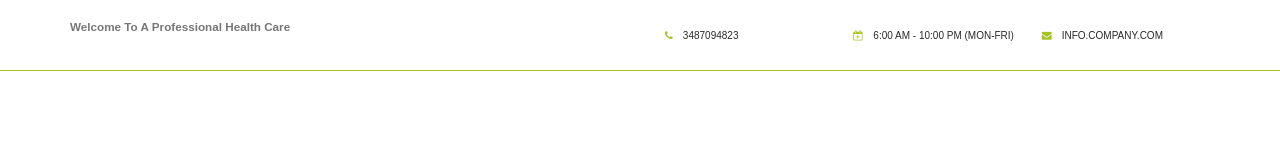
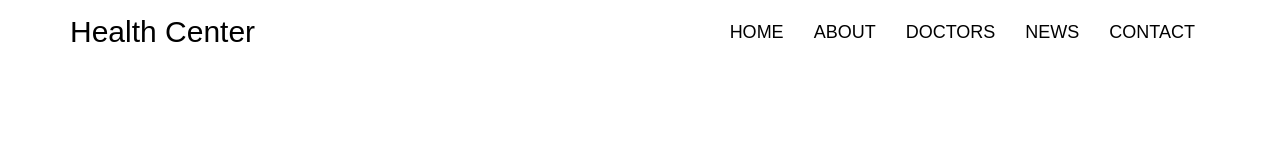
Before and after one commit to Ahmed-samir95/Health-Center, a plain HTML site: page index.html in a window 1280 px wide. Drawn offline with Linux system fonts and the light colour scheme.

Commit message:
Removing the main head section based on the customer's desire

```diff
--- a/css/style.css
+++ b/css/style.css
@@ -114,53 +114,108 @@ img{
     }
 }
 
-/* --------------------------------------------------------------------------------- */
-/* main head */
-.main-head{
-    border-bottom: 0.1rem solid var(--main-color);
+/* -------------------------------------------------------------------------------- */
+/* header */
+header{
+    width: 100%;
+    position: fixed;
+    z-index: 900;
+    padding: 1.5rem;
+ }
+
+.header-content{
+    display: flex;
+    justify-content: space-between;
+    align-items: center;
 }
 
-.main-content{
-    display: grid;
-    grid-template-columns: repeat(auto-fill, minmax(50rem, 1fr));
-    grid-gap: 3rem;
-    padding: 2rem 0;
+.header-content .logo-header .logo{
+    font-weight: normal;
+    font-size: 3rem;
+    cursor: pointer;
+
 }
 
-.main-content .main-head-title{
-    color: var(--paragraph-color);
+.header-content .nav{
+    display: flex;
+    justify-content: space-between;
+}
+@media(max-width: 767px){
+      .header-content .nav{
+        display: flex;
+        flex-direction: column;
+        position: absolute;
+        top: 0;
+        right: 0;
+        width: 30rem;
+        height: 100vh;
+        background-color: var(--heading-color);
+        align-items: center;
+        padding: 11rem 2rem;
+        transition: var(--main-transition) all cubic-bezier(0.075, 0.82, 0.165, 1);
+        transform: translateX(100%);
+        }
 }
 
-@media (min-width: 768px){
-    .main-content .main-head-info{
-        display: grid;
-        grid-template-columns: repeat(auto-fill, minmax(14rem, 1fr));
-        grid-gap: 1rem;
+.header-content .nav li a{
+    padding: 0 1.5rem;
+    color: var(--heading-color)
+    transition: var(--main-transition);
+    font-size: 1.8rem;
+}
+@media(max-width: 767px){
+    .header-content .nav li a{
+      margin-bottom: 0.8rem;
+      color: var(--bg-color);
+
     }
 }
 
-.main-content .main-head-info .main-item{
-    display: flex;
-    align-items: center;
+.header-content .nav li a:hover{
+    color: var(--main-color);
 }
 
-.main-content .main-head-info .main-item i{
-    padding: 1rem;
-    color: var(--main-color);
-    font-size: 1rem;
+.menu-icon{
+    display: flex;
+    flex-direction: column;
+    align-items: center;
+    justify-content: center;
+    row-gap: 0.5rem;
+    cursor: pointer;
+
+    z-index: 4;
+    transition: var(--main-transition);
+}
+@media (min-width: 768px) {
+    .menu-icon{
+        display: none;
+    }
 }
 
-.main-content .main-head-info .main-item a{
-    color: var(--heading-color);
+.menu-icon div{
+    display: block;
+    height: 0.2rem;
+    width: 2.2rem;
     transition: var(--main-transition);
-    font-size: 1rem;
+    background-color: var(--main-color);
 }
 
-.main-content .main-head-info .main-item a:hover{
- color: var(--hover-color);
+
+.close .line1{
+    transform: rotate(-45deg) translate(-5px, 5px);
 }
-/* -------------------------------------------------------------------------------- */
 
+.close .line2{
+    opacity: 0;
+}
+
+.close .line3{
+    transform: rotate(45deg) translate(-5px, -5px);
+}
+
+.open.nav{
+    transform: translateX(0);
+}
 
 
 
--- a/index.html
+++ b/index.html
@@ -9,30 +9,51 @@
 
         <!-- css file -->
         <link rel="stylesheet" href="css/style.css">
-        <title>Document</title>
+        <title>Health Center</title>
     </head>
     <body>
-        <!-- main heading -->
-        <div class="main-head">
-            <div class="container">
-                <div class="main-content">
-                    <h3 class="main-head-title">Welcome to a Professional Health Care</h3>
-                    <div class="main-head-info">
-                        <div class="main-item">
-                            <i class="fa fa-phone" aria-hidden="true"></i>
-                            <a class="phone" href="#">3487094823</a>
-                        </div>
-                        <div class="main-item">
-                            <i class="fa fa-calendar-plus-o" aria-hidden="true"></i>
-                            <a class="calendar" href="#"> 6:00 AM - 10:00 PM (Mon-Fri)</a>
-                        </div>
-                        <div class="main-item">
-                            <i class="fa fa-envelope" aria-hidden="true"></i>
-                            <a class="phone" href="#">info.company.com</a>
-                        </div>
-                    </div>
-                </div>
-            </div>
+<!--  header     -->
+<header>
+    <div class="container">
+        <div class="header-content">
+            <div class="logo-header"><h2 class="logo">Health Center</h2></div>
+              <ul class="nav">
+                <li><a href="index.html">home</a></li>
+                <li><a href="#about">about</a></li>
+                <li><a href="#dictors">Doctors</a></li>
+                <li><a href="#news">News</a></li>
+                <li><a href="#contact">contact</a></li>
+            </ul>
+            <div class="menu-icon">
+                <div class="line1"></div>
+                <div class="line2"></div>
+                <div class="line3"></div>
+             </div>
         </div>
+    </div>
+</header>
+
+
+
+
+
+
+
+
+
+
+
+
+
+
+
+
+
+
+
+
+<!-- ----------------------------------------------------------------- -->
+     <!-- js file -->
+     <script src="./js/main.js"></script>
     </body>
 </html>
--- a/js/main.js
+++ b/js/main.js
@@ -0,0 +1,8 @@
+// show nav
+let menu = document.querySelector('.menu-icon')
+let nav = document.querySelector('.nav')
+console.log(nav)
+menu.onclick = () => {
+    nav.classList.toggle("open")
+    menu.classList.toggle("close")
+}
```
